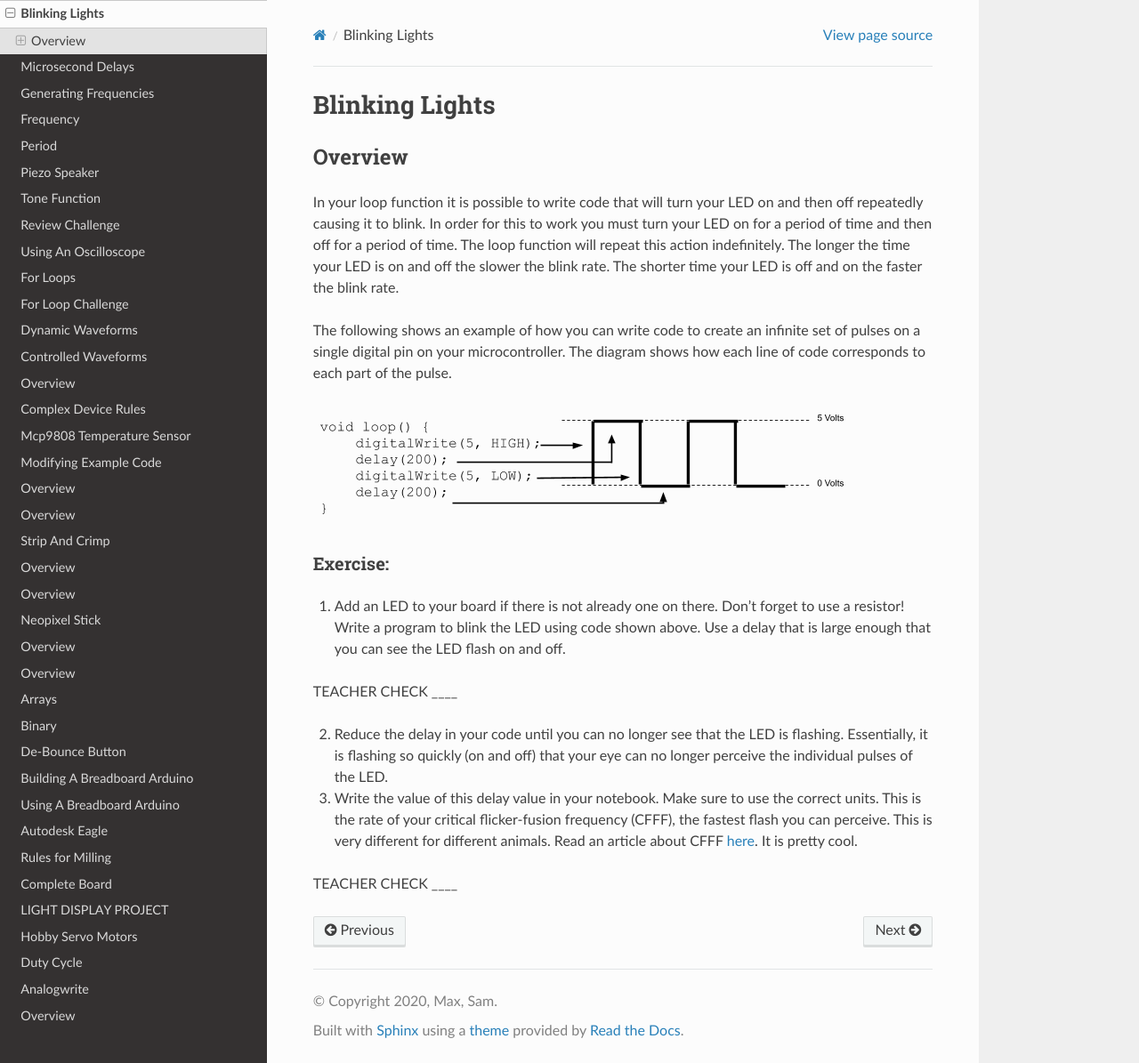
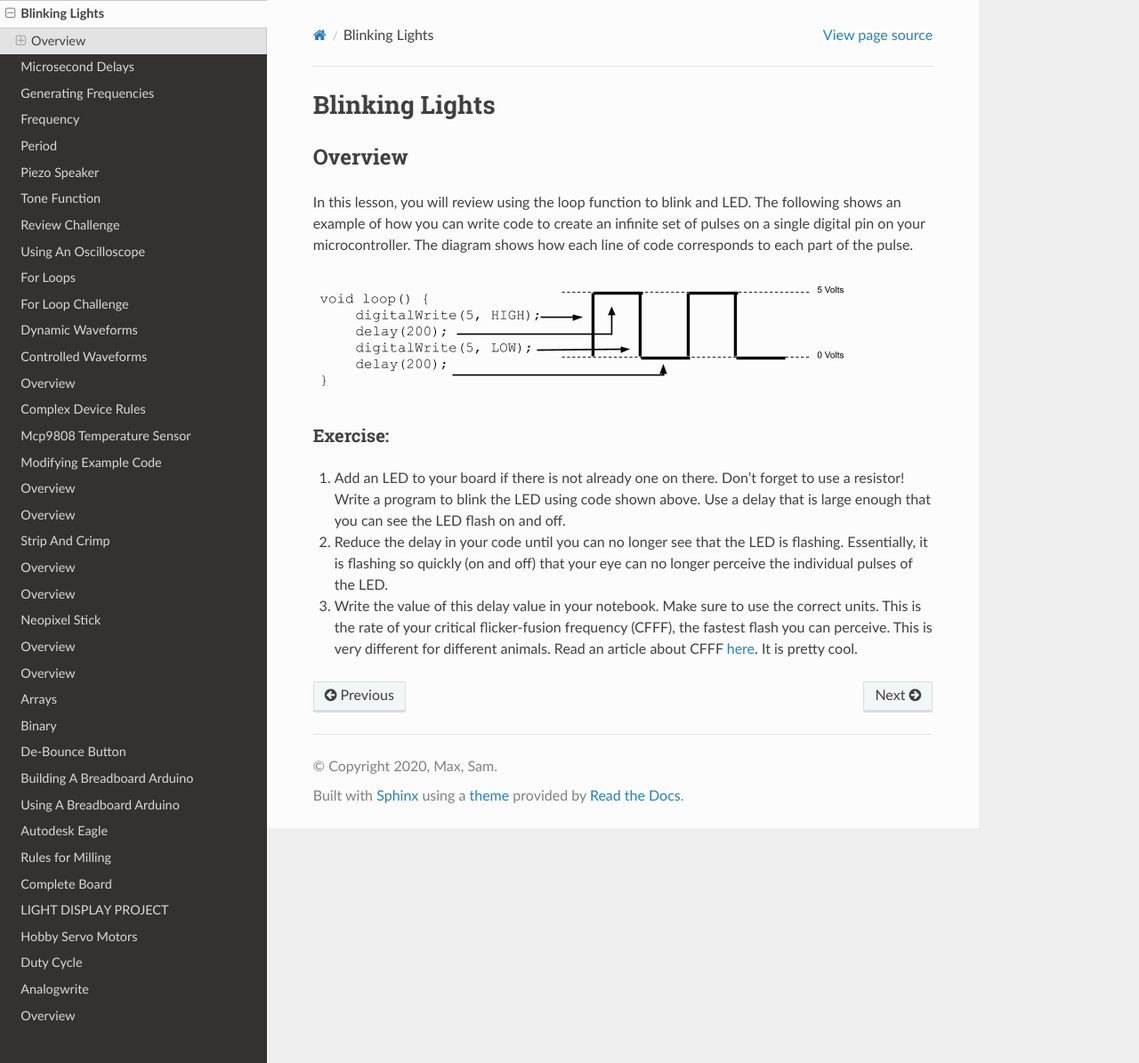
Before and after one commit to maxtkc/mvths-wiki, a Sphinx documentation site: the page built from docs/024-blinking-lights.rst, in a window 1280 px wide and 1195 px high. Shown: the whole window at 89% size. Built offline with Sphinx 7.4.7 and the Read the Docs theme 2.0.0, drawn with Linux system fonts in a browser that asks for light colours; pages that are not in the unit, such as notebooks, are missing from menus.

Commit message:
Update 024-blinking-lights.rst

```diff
--- a/docs/024-blinking-lights.rst
+++ b/docs/024-blinking-lights.rst
@@ -4,9 +4,7 @@ Blinking Lights
 Overview
 --------
 
-In your loop function it is possible to write code that will turn your LED on and then off repeatedly causing it to blink. In order for this to work you must turn your LED on for a period of time and then off for a period of time. The loop function will repeat this action indefinitely. The longer the time your LED is on and off the slower the blink rate. The shorter time your LED is off and on the faster the blink rate.
-
-The following shows an example of how you can write code to create an infinite set of pulses on a single digital pin on your microcontroller. The diagram shows how each line of code corresponds to each part of the pulse.
+In this lesson, you will review using the loop function to blink and LED. The following shows an example of how you can write code to create an infinite set of pulses on a single digital pin on your microcontroller. The diagram shows how each line of code corresponds to each part of the pulse.
 
 .. figure:: images/image80.png
    :alt:
@@ -14,17 +12,8 @@ The following shows an example of how you can write code to create an infinite s
 Exercise:
 ~~~~~~~~~
 
-1. Add an LED to your board if there is not already one on there. Don't forget to use a resistor! Write a
-   program to blink the LED using code shown above. Use a delay that is
-   large enough that you can see the LED flash on and off.
+#. Add an LED to your board if there is not already one on there. Don't forget to use a resistor! Write a program to blink the LED using code shown above. Use a delay that is large enough that you can see the LED flash on and off.
 
-TEACHER CHECK \_\_\_\_
+#. Reduce the delay in your code until you can no longer see that the LED is flashing. Essentially, it is flashing so quickly (on and off) that your eye can no longer perceive the individual pulses of the LED.
 
-2. Reduce the delay in your code until you can no longer see that the LED is flashing. Essentially, it is flashing so quickly (on and off) that
-   your eye can no longer perceive the individual pulses of the LED.
-
-3. Write the value of this delay value in your notebook. Make sure to use the correct units. This is the rate of your critical flicker-fusion
-   frequency (CFFF), the fastest flash you can perceive. This is very different for different animals. Read an article about CFFF `here <https://www.google.com/url?q=https://www.economist.com/news/science-and-technology/21586532-small-creatures-fast-metabolisms-see-world-action-replay-slo-mo&sa=D&ust=1587613173941000>`__.
-   It is pretty cool.
-
-TEACHER CHECK \_\_\_\_
+#. Write the value of this delay value in your notebook. Make sure to use the correct units. This is the rate of your critical flicker-fusion frequency (CFFF), the fastest flash you can perceive. This is very different for different animals. Read an article about CFFF `here <https://www.google.com/url?q=https://www.economist.com/news/science-and-technology/21586532-small-creatures-fast-metabolisms-see-world-action-replay-slo-mo&sa=D&ust=1587613173941000>`__. It is pretty cool.
```
